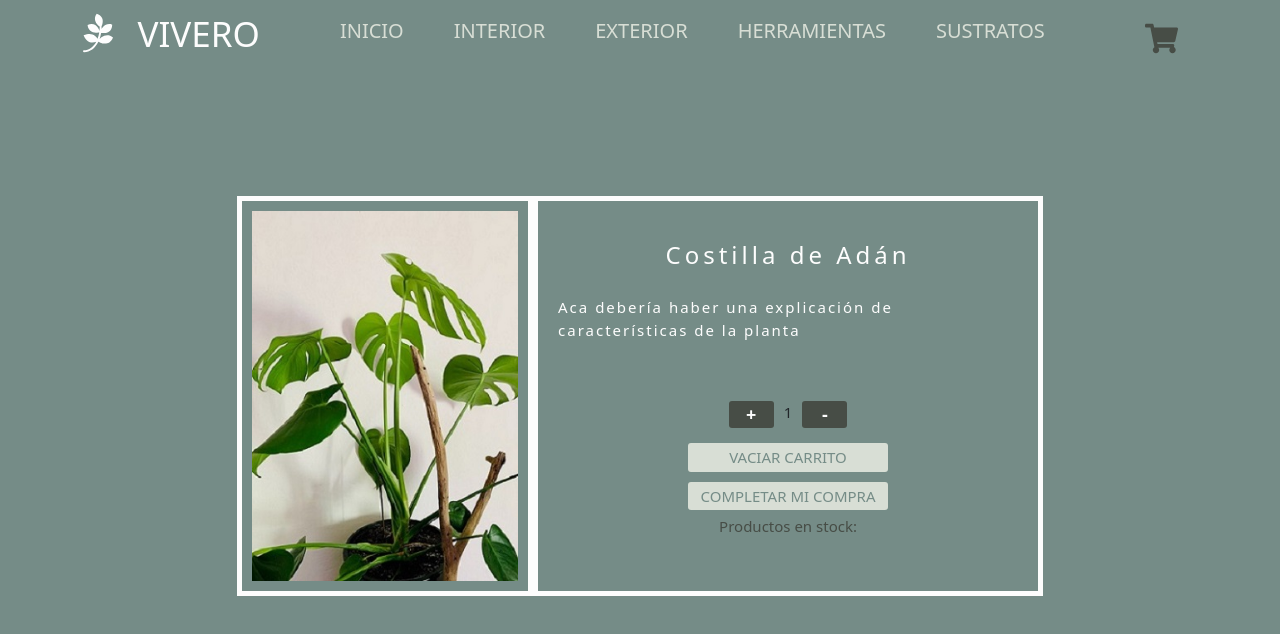
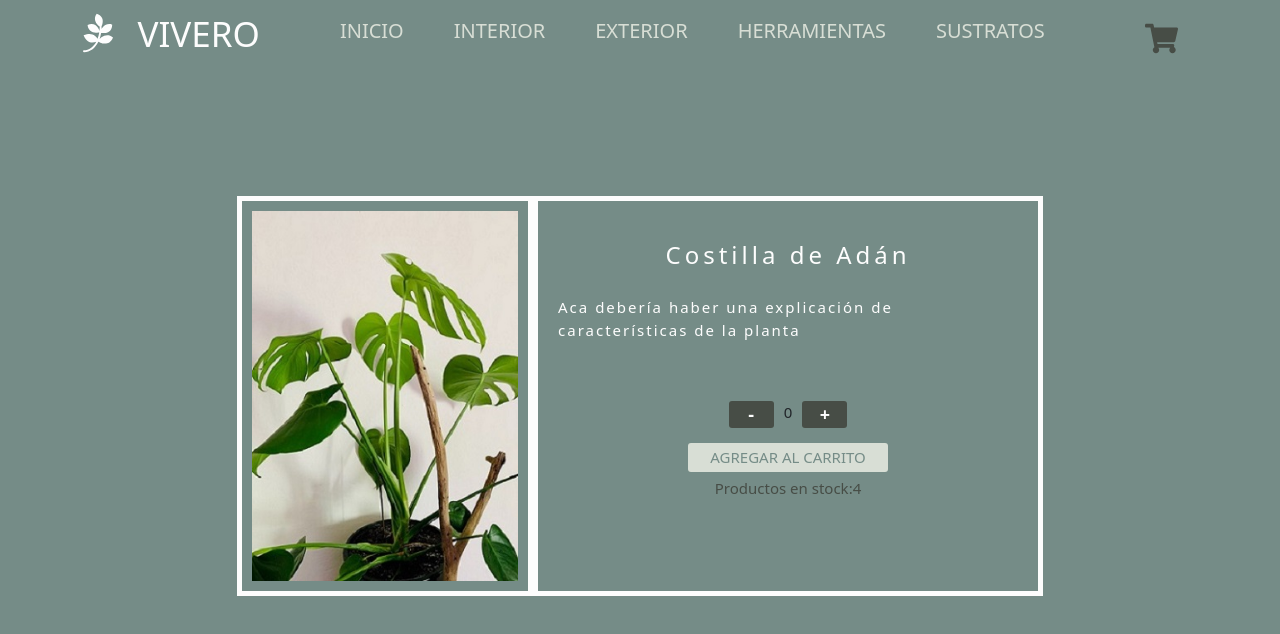
Before and after one commit to mariaflorenciaferreira/my-app, a React (Create React App) app: page /item/1 in a window 1280 px wide. Shown: the top 634 px of the page. Built offline with nearby package versions, Linux system fonts and the light colour scheme.

Commit message:
context parcial

```diff
--- a/src/components/App.js
+++ b/src/components/App.js
@@ -1,16 +1,19 @@
 import Header from "./Header"
 import {BrowserRouter} from "react-router-dom"
 import Main from "./Main"
+import { CartContextProvider } from "../context/CartContext"
 
 
 
 function App(){
     return (
 
-        <BrowserRouter>
-            <Header className="header"/>
-            <Main/>
-        </BrowserRouter>
+        <CartContextProvider>
+            <BrowserRouter>
+                <Header className="header"/>
+                <Main/>
+            </BrowserRouter>
+        </CartContextProvider>
 
 
     )
--- a/src/components/Item.js
+++ b/src/components/Item.js
@@ -1,4 +1,4 @@
-import ItemCount from "./ItemCount"
+
 import {Link} from "react-router-dom"
 
 function Item(props){
@@ -15,13 +15,9 @@ function Item(props){
         </div>
 
 
-
                 <h5 className="productName"> {props.name}</h5>
                 <p className="productPrice">${props.price}</p>
                 <Link to={"/item/"+props.id}> <button className="openProduct">VER DETALLE</button> </Link>
-
-
-                {/* <ItemCount initialShoppingCart={1} stock={props.stock}/>         */}
 
         </div>
 
--- a/src/components/ItemCount.js
+++ b/src/components/ItemCount.js
@@ -1,71 +1,51 @@
 import {useState, useContext} from "react"
 
 
-const ItemCount= (props)=>{
+const ItemCount= ({stock,init,onAdd})=>{
 
+    const [count, setCount] = useState(init)
+    // const [stock,setStock]=useState(stock)
 
-    const [counter, setCounter] = useState(props.initialShoppingCart)
-    const [stock,setStock]=useState(props.stock)
-    const [itemsOnCart,setCart]=useState()
+    // const addCounter =()=>{
+    //     if (count<=stock){
+    //         setCount(count + 1)
+    //         setStock(stock-1)
+    //     }
+    // }
+
+    // const removeCounter =()=>{
+    //     if (count>0) {
+    //     setCount(count - 1)
+    //     setStock(stock+1)
+    //     }
+    // }
 
 
 
 
 
-    const addItem =()=>{
-       if (counter<=props.stock){
-        setCounter(counter+1)
-        setStock(stock-1)
-       }
-
-    }
-
-    const substractItem =()=>{
-       if (counter>0) {
-        setCounter(counter-1)
-        setStock(stock+1)
-       }
-    }
-    const resetCounter=()=>{
-        if (counter>props.initialShoppingCart){
-            setCounter(0)
-            setStock(props.stock)
-        }
-
-    }
-
-    function hide(id){
-        var elementoOculto = document.getElementById(id);
-        elementoOculto.style.display = "none";
-    }
-
-    // function show(id){
-    //     var elementoMostrar = document.getElementById(id);
-    //     elementoMostrar.style.display = "block";
-    // }
-
-    const onAdd=()=>{
-        if (counter>0){
-            setCart({counter})
-            console.log("Items en el carrito:" + {itemsOnCart})
-            hide("empty")
-
-        }
-    }
 
 
     return <div className="counterContainer" id="blockCounter">
 
-         <div className="cartBtnBlock" >
-            <button className="cartItemsBtn" onClick={addItem}>+</button>
-            <p className="counterText" > {counter}</p>
-            <button className="cartItemsBtn" onClick={substractItem}>-</button>
+        <div className="cartBtnBlock" >
+            <button className="cartItemsBtn" disabled={stock === 0 || count <= 0}
+                      onClick={() => setCount(count - 1)}
+
+        //   onClick={removeCounter}
+           >-</button>
+            <p className="counterText" >{count} </p>
+
+            <button className="cartItemsBtn"disabled={stock === 0 || count >= stock }
+            onClick={() => setCount(count + 1)}
+        //   onClick={addCounter}
+          >+</button>
         </div>
 
-        <button className="counterBtn" id="empty" onClick={resetCounter}>VACIAR CARRITO</button>
-        <button className="counterBtn" onClick={onAdd} >COMPLETAR MI COMPRA </button>
+        <button className="counterBtn" id="empty" onClick={()=>{onAdd(count)}} >AGREGAR AL CARRITO</button>
 
-        <p className="stockText">Productos en stock: {stock}</p>
+
+        <p className="stockText">Productos en stock:{stock} </p>
 
 
     </div>
--- a/src/components/ItemDetail.js
+++ b/src/components/ItemDetail.js
@@ -1,6 +1,17 @@
+import { useContext } from "react"
+import { CartContext } from "../context/CartContext"
 import ItemCount from "./ItemCount"
 
-function ItemDetail(props){
+const ItemDetail = (props)=>{
+
+    const {addItem,cart}= useContext(CartContext)
+
+
+    const getCount= count=>{
+        addItem(props,count)
+
+    }
+
 
 
 
@@ -17,7 +28,7 @@ function ItemDetail(props){
                 <h5 className="productDetailName"> {props.item.name}</h5>
                 <p className="productDescription">{props.item.description}</p>
 
-              <ItemCount initialShoppingCart={1} stock={props.item.stock}/>
+              <ItemCount onAdd={getCount} init={0} stock={props.item.stock}/>
                 </div>
         </div>
     )
--- a/src/components/ItemDetailContainer.js
+++ b/src/components/ItemDetailContainer.js
@@ -1,6 +1,6 @@
 import ItemDetail from "./ItemDetail";
 import {useEffect,useState} from "react"
-import{plantList} from "../products"
+import{plantList} from "./products"
 import { useParams } from "react-router-dom";
 
 
--- a/src/components/ItemListContainer.js
+++ b/src/components/ItemListContainer.js
@@ -1,7 +1,7 @@
 import { useState, useEffect } from "react";
 import { useParams } from "react-router-dom";
 import ItemList from "./ItemList";
-import { plantList } from "../products";
+import { plantList } from "./products";
 
 function ItemListContainer(props) {
 
@@ -14,8 +14,7 @@ function ItemListContainer(props) {
       setTimeout(() => {
         res(plantList);
         setLoading(false);
-        console.log(ambiente);
-      }, 2000);
+        }, 2000);
     });
 
     PromiseTime.then((data) => {
--- a/src/products.js
+++ b/src/components/products.js
@@ -28,7 +28,7 @@ export const plantList=[
         src:"/img/sansevieria.jpg",
         stock:6,
         description:"Aca debería haber una explicación de características de la planta",
-        ambiente:"exterior",
+        ambiente:"interior",
         key:3
 
     },
@@ -82,6 +82,36 @@ export const plantList=[
         description:"Fertilizante",
         ambiente:"sustratos",
         key:8
+    },
+    {
+        id:9,
+        name:"Kit 2",
+        price:900,
+        src:"/img/herramientas2.jpg",
+        stock:4,
+        description:"kit palas etc",
+        ambiente:"herramientas",
+        key:9
+    },
+    {
+        id:10,
+        name:"Kit 3",
+        price:900,
+        src:"/img/herramientas3.jpg",
+        stock:4,
+        description:"kit palas etc",
+        ambiente:"herramientas",
+        key:10
+    },
+    {
+        id:11,
+        name:"Tierra negra",
+        price:900,
+        src:"/img/tierra_negra.jpg",
+        stock:4,
+        description:"Tierra abonada",
+        ambiente:"sustratos",
+        key:10
     }
 
 ]
--- /dev/null
+++ b/src/context/CartContext.js
@@ -0,0 +1,66 @@
+import { createContext, useState } from "react";
+
+
+
+export const CartContext = createContext()
+
+
+
+export const CartContextProvider= ({children})=>{
+
+    const [cart,setCart]=useState([])
+
+    const addItem =(product,count)=>{
+        let cartProduct={product,count}
+        console.log ('cartProduct',cartProduct)
+
+        let cartAux=[]
+
+        if(isInCart(product)){
+            cartProduct=cart.find(item=>item.product===product)
+            cartProduct.count=cartProduct.count+count
+            cartAux=[...cart]
+
+        }else{
+            cartAux= [cartProduct,...cart]
+
+        }
+
+        setCart (cartAux)
+    }
+
+
+    // const removeItem =()=>{
+    //     if (counter>0) {
+    //         setCounter(counter-1)
+    //         setStock(stock+1)
+    //     }
+    // }
+
+    const clear=()=>{
+        setCart=([])
+    }
+
+
+    const isInCart=(product)=>{
+
+        return cart && cart.some(item=>item.product===product)
+    }
+
+
+
+
+    return(
+
+        <CartContext.Provider
+        value={{
+            addItem,
+            // removeItem,
+            // clear,
+            // cart
+        }}>
+
+            {children}
+        </CartContext.Provider>
+    )
+}
--- a/src/pages/Cart.js
+++ b/src/pages/Cart.js
@@ -1,26 +1,14 @@
 import {useContext} from "react"
-import {Context} from "../components/Context"
+
 
 const Cart=()=>{
 
-    const resultado=useContext(Context)
-    const carrito =resultado.Cart
-    const total=resultado.total
-    console.log(carrito)
+
 
     return (
         <>
+            <h2>Carrito</h2>
 
-            <h2>Carrito</h2>
-            {carrito.map(item=>(
-                <div key={item.id}>
-                    <h3>{item.nombre}</h3>
-                    <h3>{item.cantidad}</h3>
-
-                </div>
-
-
-            ))}
 
         </>
     )
```
Also changed, not shown: public/img/tierra_negra.jpg, src/components/Context.js (deleted).
